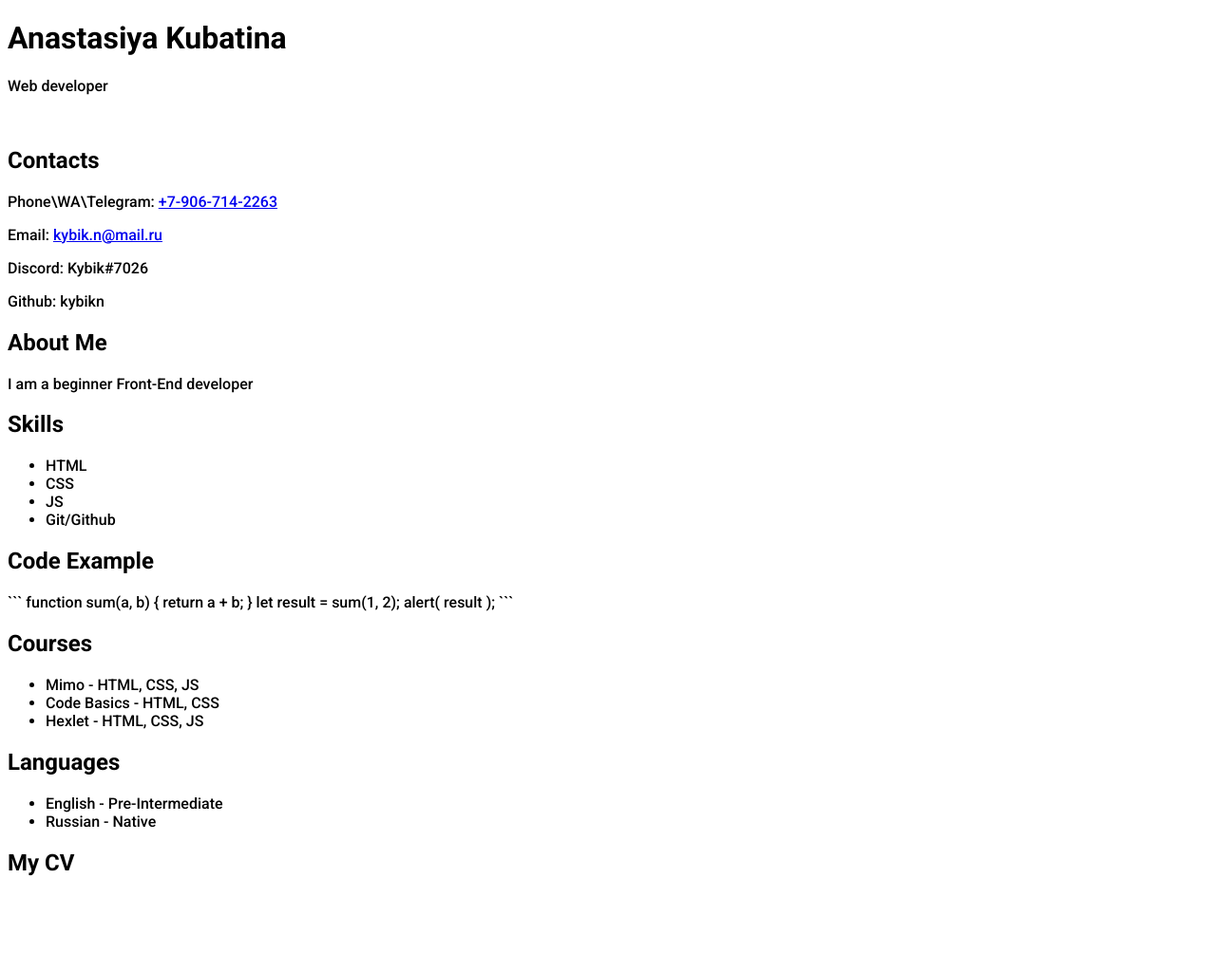
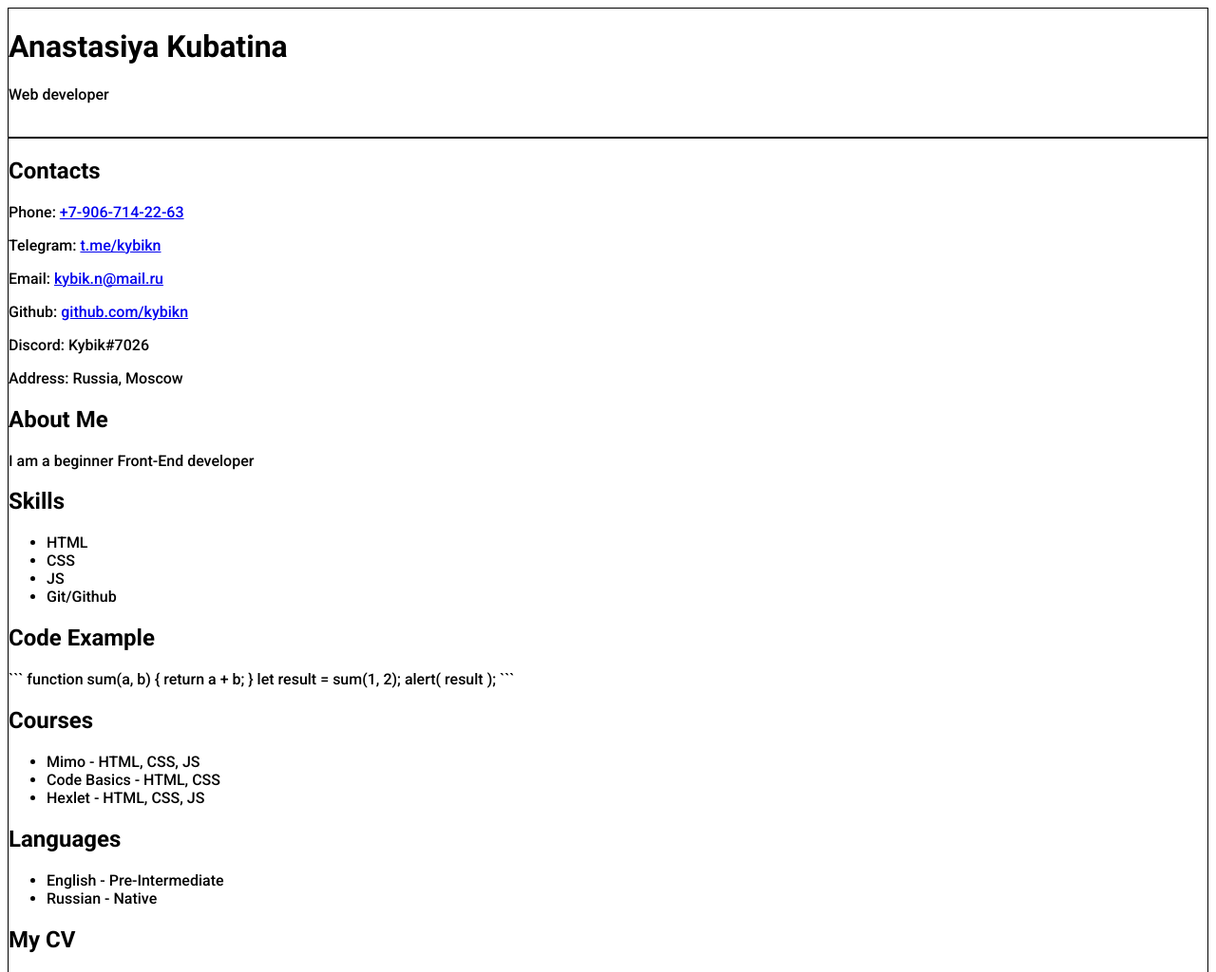
Before and after one commit to kybikn/rsschool-cv, a plain HTML site: page index.html in a window 1280 px wide. Shown: the top 1024 px of the page at 95% size. Before the commit the page ends 943 px from the top, so only its background shows below. Drawn offline with Linux system fonts and the light colour scheme.

Commit message:
feat: update index.html and style.css

```diff
--- a/index.html
+++ b/index.html
@@ -23,10 +23,12 @@
     <main class="main">
       <section>
         <h2>Contacts</h2>
-        <p>Phone\WA\Telegram: <a href="tel:+79067142263">+7-906-714-2263</a></p>
+        <p>Phone: <a href="tel:+79067142263">+7-906-714-22-63</a></p>
+        <p>Telegram: <a href="https://t.me/kybikn">t.me/kybikn</a></p>
         <p>Email: <a href="mailto:kybik.n@mail.ru">kybik.n@mail.ru</a></p>
+        <p>Github: <a href="https://github.com/kybikn">github.com/kybikn</a></p>
         <p>Discord: Kybik#7026</p>
-        <p>Github: kybikn</p>
+        <p>Address: Russia, Moscow</p>
       </section>
 
       <section>
--- a/style.css
+++ b/style.css
@@ -1,10 +1,13 @@
 .header {
+  border: 1px solid black;
 }
 
 .main {
+  border: 1px solid black;
 }
 
 .footer {
+  border: 1px solid black;
 }
 
 body {
```
